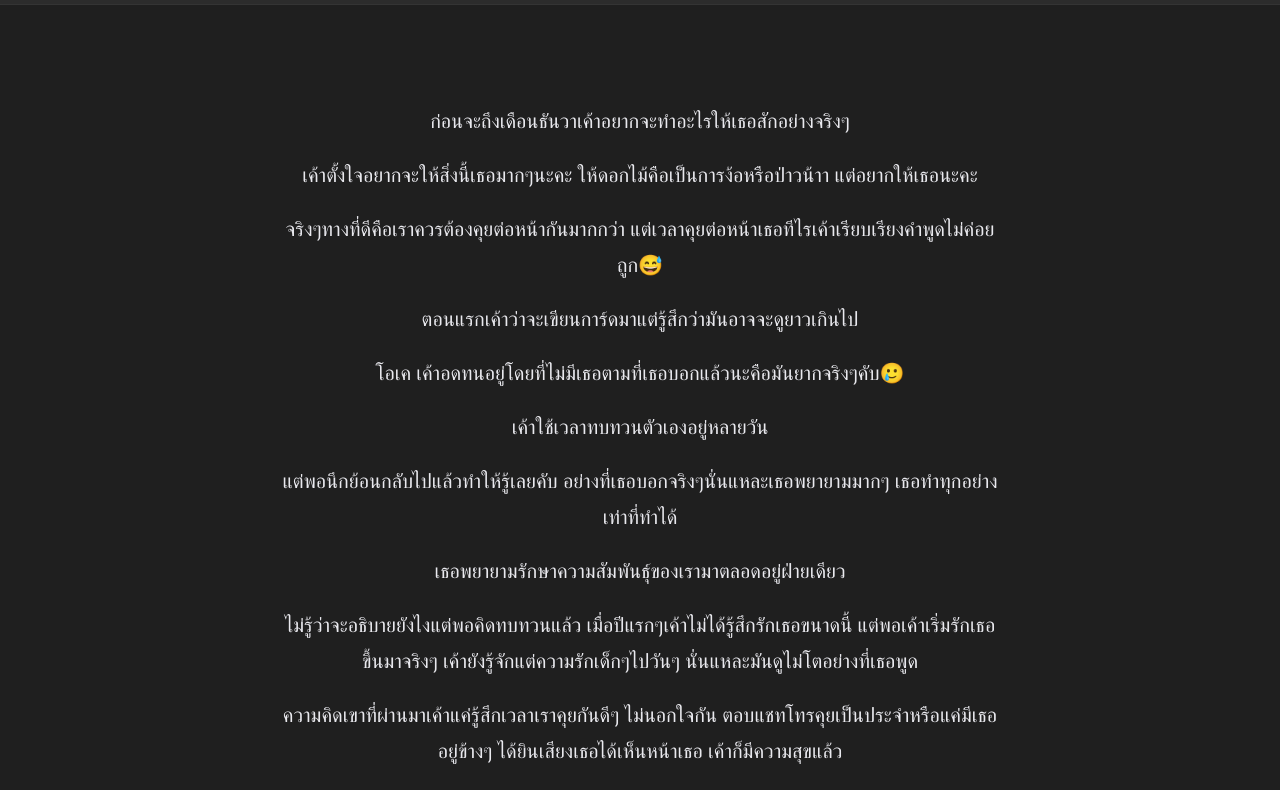
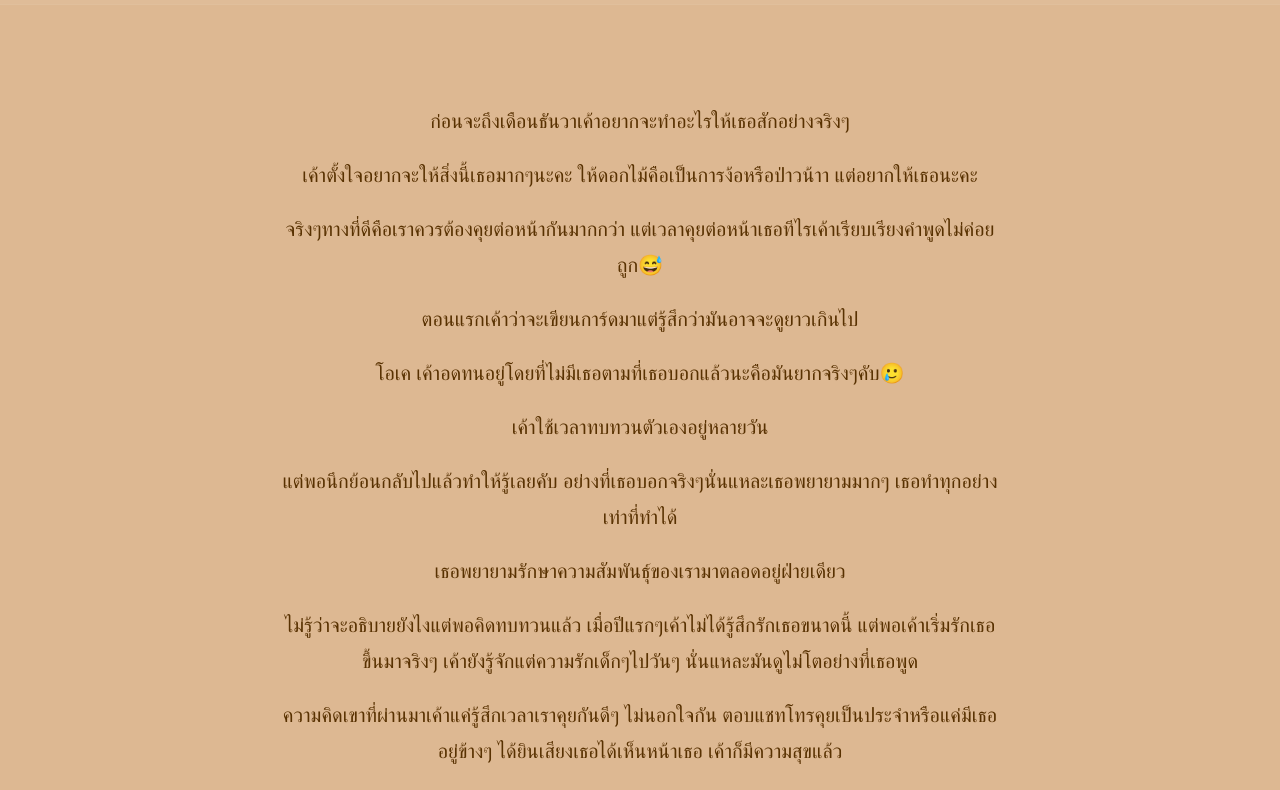
Before and after one commit to Munggon221133/my-love, a React (Vite) app: page /#/gallery in a window 1280 px wide. Shown: the top 790 px of the page. Built offline with nearby package versions, Linux system fonts and the light colour scheme.

Commit message:
feat: Change color

```diff
--- a/src/pages/Gallery/Gallery.css
+++ b/src/pages/Gallery/Gallery.css
@@ -47,7 +47,7 @@
 
 .line {
     margin: 18px 0;
-    color: #e9e9ee;
+    color: #583101;
 }
 
 /* Choices */
@@ -55,13 +55,12 @@
     position: sticky;
     bottom: 0;
     z-index: 4;
-    background: linear-gradient(180deg, rgba(14, 14, 16, 0), rgba(14, 14, 16, 0.85) 35%, rgba(14, 14, 16, 1));
     backdrop-filter: blur(8px);
 }
 
 .choices-prompt {
     text-align: center;
-    color: #d2a49e;
+    color: #583101;
     font-size: clamp(14px, 3vw, 16px);
     margin: 8px 0 6px;
 }
--- a/src/pages/Gallery/Gallery.tsx
+++ b/src/pages/Gallery/Gallery.tsx
@@ -117,7 +117,7 @@ export default function Gallery() {
 
 
     return (
-        <div className="credits-page" style={{ backgroundColor: "#1F1F1F" }}>
+        <div className="credits-page" style={{ backgroundColor: "#ddb892" }}>
 
             <div className="progress">
                 <div className="progress-bar" style={{ width: `${progress * 100}%` }} />
```
